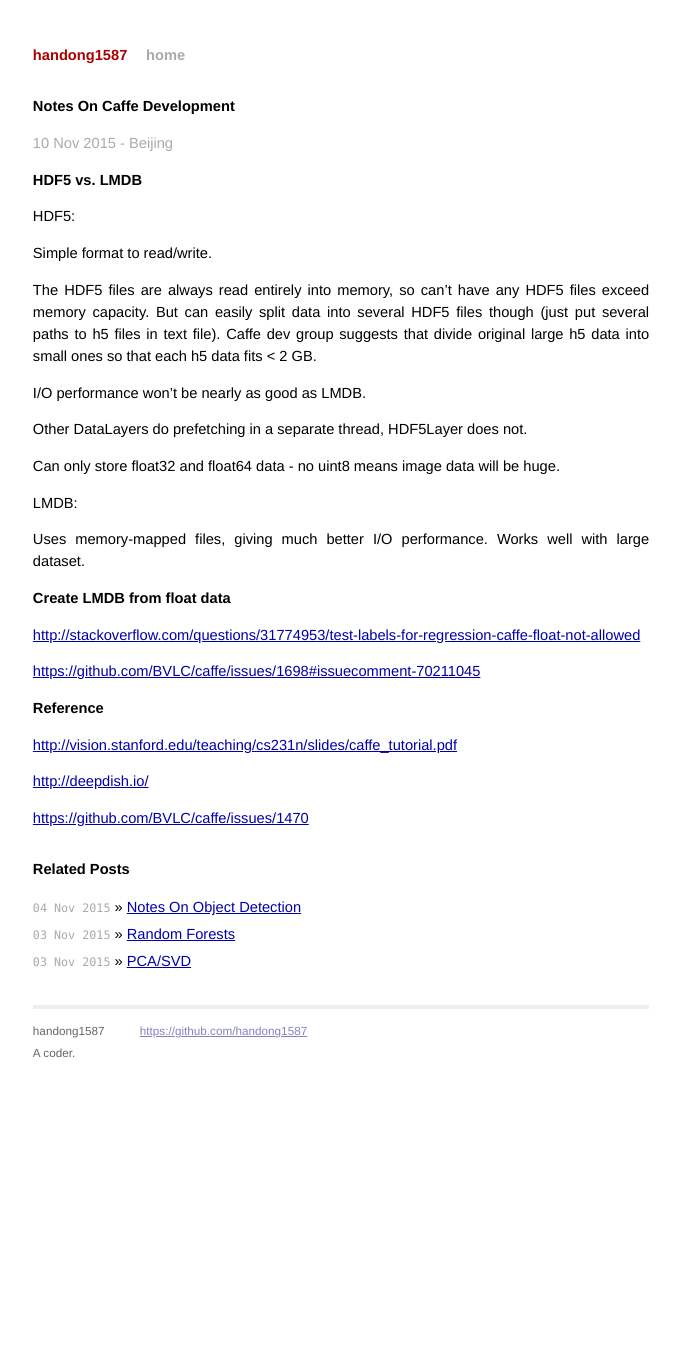
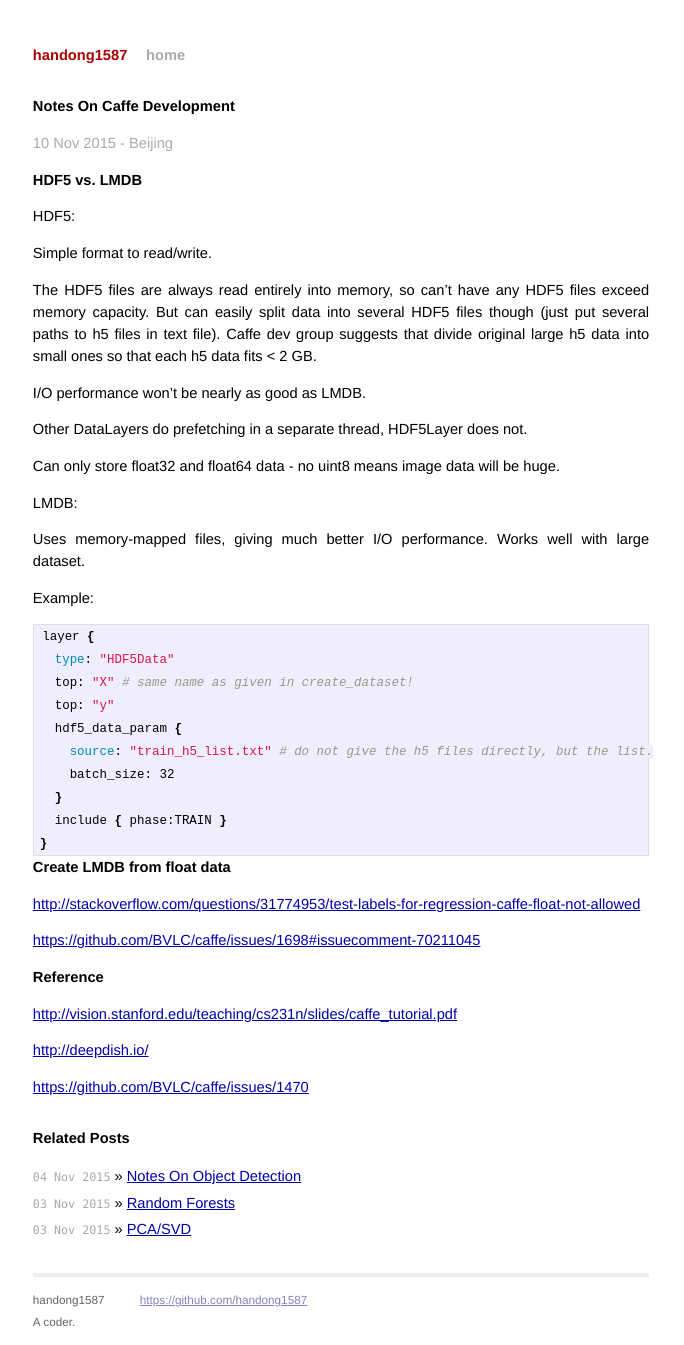
Before and after one commit to handong1587/handong1587.github.io, a Jekyll site: the page built from _posts/deep_learning/2015-11-10-notes-on-caffe-dev.md, in a window 1280 px wide. Shown: the whole page, without its empty margins (299-983 px from the left). Built offline with Jekyll 4.4.1, drawn with Linux system fonts in a browser that asks for light colours; Markdown is read by kramdown in place of the engine named in the settings; comment, search, counter and statistics services are not loaded; before the commit the page ends 1076 px from its top, so only the background shows below that.

Commit message:
update notes-on-caffe-dev.md

````diff
--- a/_posts/deep_learning/2015-11-10-notes-on-caffe-dev.md
+++ b/_posts/deep_learning/2015-11-10-notes-on-caffe-dev.md
@@ -27,6 +27,21 @@
 
 Uses memory-mapped files, giving much better I/O performance. Works well with large dataset.
 
+Example:
+
+```shell
+layer {
+  type: "HDF5Data"
+  top: "X" # same name as given in create_dataset!
+  top: "y"
+  hdf5_data_param {
+    source: "train_h5_list.txt" # do not give the h5 files directly, but the list.
+    batch_size: 32
+  }
+  include { phase:TRAIN }
+}
+```
+
 # Create LMDB from float data
 
 [http://stackoverflow.com/questions/31774953/test-labels-for-regression-caffe-float-not-allowed](http://stackoverflow.com/questions/31774953/test-labels-for-regression-caffe-float-not-allowed)
````
